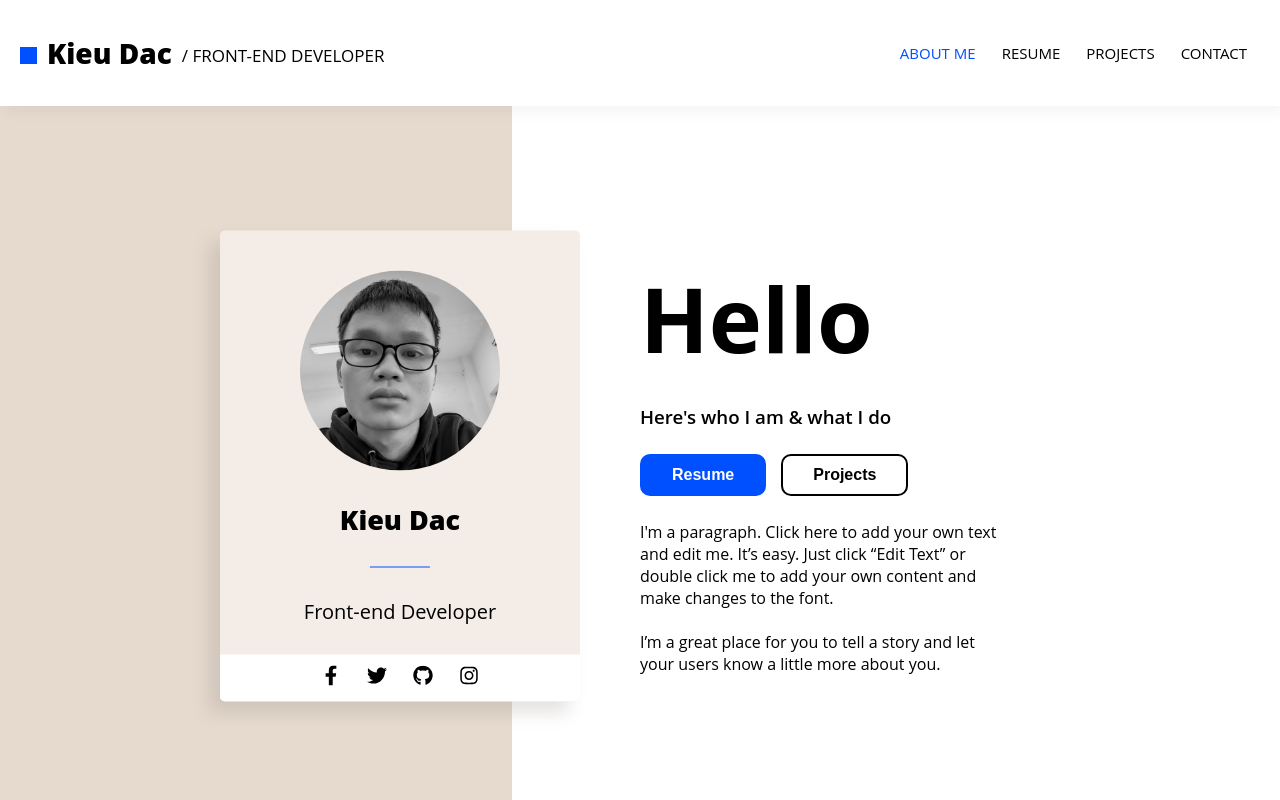
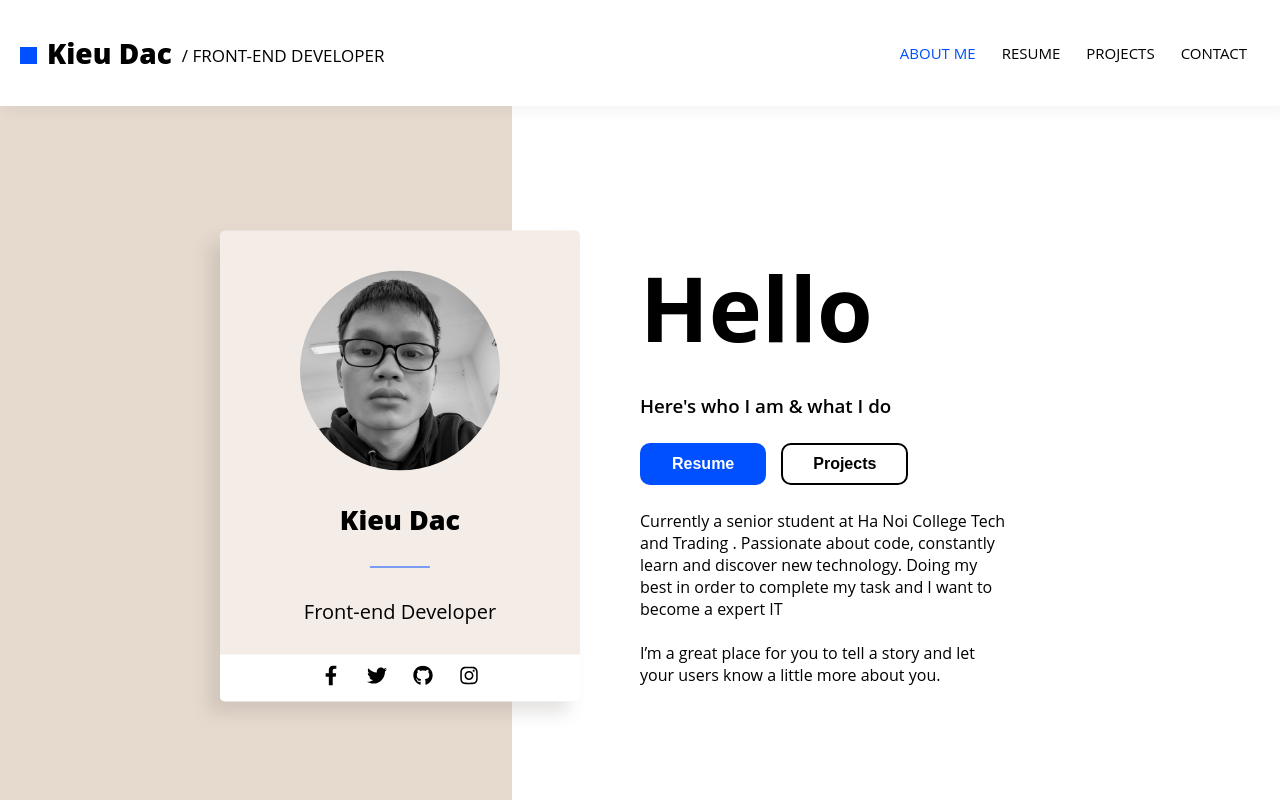
Before and after one commit to KieuDac201/personal-website, a React (Create React App) app: page / in a window 1280 px wide. Shown: the top 800 px of the page. Built offline with nearby package versions, Linux system fonts and the light colour scheme.

Commit message:
add animation

```diff
--- a/package.json
+++ b/package.json
@@ -8,6 +8,7 @@
     "@testing-library/jest-dom": "^5.11.10",
     "@testing-library/react": "^11.2.6",
     "@testing-library/user-event": "^12.8.3",
+    "framer-motion": "^4.1.4",
     "gh-pages": "^3.1.0",
     "react": "^17.0.2",
     "react-animated-css": "^1.2.1",
--- a/src/App.css
+++ b/src/App.css
@@ -13,6 +13,9 @@
 }
 html{
   font-family: 'Open Sans', sans-serif;
+}
+body{
+  background: rgb(244, 236, 230);
 }
 img{
   max-width: 100%;
--- /dev/null
+++ b/src/animation.js
@@ -0,0 +1,50 @@
+export const pageAnimation = {
+    hidden: {
+        scale: 1.01,
+        opacity: 0,
+    },
+    show: {
+        opacity: 1,
+        scale: 1,
+
+        transition: {
+            duration: 0.7,
+            when: "beforeChildren",
+            staggerChildren: 0.5,
+        },
+    },
+    exit: {
+        opacity: 0,
+        scale: 1.01,
+        transition: {
+            duration: 0.5,
+        },
+    },
+};
+
+export const titleAnim = {
+    hidden: { y: 200 },
+    show: {
+        y: -1,
+        transition: {
+            duration: 0.75,
+            ease: "easeOut",
+        },
+    },
+};
+
+export const fade = {
+    hidden: { opacity: 0 },
+    show: { opacity: 1, transition: { ease: "easeOut", duration: 0.75 } },
+};
+
+export const scrollReveal = {
+    hidden: { opacity: 0, scale: 1.2, transition: { duration: 0.5 } },
+    show: {
+        opacity: 1,
+        scale: 1,
+        transition: {
+            duration: 0.5,
+        },
+    },
+};
--- a/src/pages/About.js
+++ b/src/pages/About.js
@@ -3,11 +3,19 @@ import picProfile from "../assets/img/dac.jpg";
 import { FaFacebookF, FaTwitter, FaGithub, FaInstagram } from "react-icons/fa";
 import { Link } from "react-router-dom";
 import "../style/About.css";
-import { Animated } from "react-animated-css";
+import { pageAnimation } from "../animation";
+import { motion } from "framer-motion"
+
 
 const About = () => {
     return (
-        <section className="about">
+        <motion.div variants={pageAnimation}
+        initial="hidden"
+        animate="show"
+        exit="exit">
+        <section className="about"
+
+        >
             <div className="about-picture">
 
                     <div className="about-card">
@@ -65,9 +73,9 @@ const About = () => {
                     </Link>
                 </div>
                 <p>
-                    I'm a paragraph. Click here to add your own text and edit me. It’s
-                    easy. Just click “Edit Text” or double click me to add your own
-                    content and make changes to the font.
+                Currently a senior student at Ha Noi College Tech and Trading . Passionate about code,
+                constantly learn and discover new technology. Doing my best in
+                order to complete my task and I want to become a expert IT
           <br /> <br />
           I’m a great place for you to tell a story and let your users know a
           little more about you.
@@ -75,6 +83,7 @@ const About = () => {
             </div>
 
         </section>
+        </motion.div>
     );
 };
 export default About;
--- a/src/pages/Contact.js
+++ b/src/pages/Contact.js
@@ -1,7 +1,9 @@
 import React from "react";
 import '../style/Contact.css';
 import { useForm } from 'react-hook-form';
-    import { Animated } from "react-animated-css";
+import { pageAnimation } from "../animation";
+import { motion } from "framer-motion"
+
 
 const Contact = () => {
     const { register, handleSubmit, errors } = useForm(); // initialize the hook
@@ -10,8 +12,16 @@ const Contact = () => {
     };
 
     return (
-
-        <div className="contact">
+        <motion.div
+        variants={pageAnimation}
+        initial="hidden"
+        animate="show"
+        exit="exit">
+            <div className="contact"
+            variants={pageAnimation}
+                    initial="hidden"
+                    animate="show"
+                    exit="exit">
                 <div className="container">
                     <div className="title">Let's talk</div>
 
@@ -63,7 +73,7 @@ const Contact = () => {
                 </div>
 
             </div>
-
+        </motion.div>
     );
 };
 export default Contact;
--- a/src/pages/Error.js
+++ b/src/pages/Error.js
@@ -1,16 +1,29 @@
 import React from 'react'
 import { Link } from 'react-router-dom'
 import '../style/Error.css'
+import { pageAnimation } from "../animation";
+import { motion } from "framer-motion"
+
 
 function Error() {
     return (
-        <div className="error">
-            <h2>404</h2>
-            <h5>Page not found</h5>
-            <p>The Page you are looking for doesn't exit or an other error occurred</p>
-            <p>Go back <Link  to="/"> Home Page </Link> </p>
+        <motion.div
+        variants={pageAnimation}
+        initial="hidden"
+        animate="show"
+        exit="exit">
+            <div className="error"
+            variants={pageAnimation}
+                    initial="hidden"
+                    animate="show"
+                    exit="exit">
+                <h2>404</h2>
+                <h5>Page not found</h5>
+                <p>The Page you are looking for doesn't exit or an other error occurred</p>
+                <p>Go back <Link  to="/"> Home Page </Link> </p>
 
-        </div>
+            </div>
+        </motion.div>
     )
 }
 
--- a/src/pages/Project.js
+++ b/src/pages/Project.js
@@ -2,10 +2,16 @@ import React from 'react'
 import Card from '../components/Card'
 import dataCard from '../assets/dataCard'
 import '../style/Project.css'
-import { Animated } from "react-animated-css";
+import { pageAnimation } from "../animation";
+import { motion } from "framer-motion"
+
 
 const Project = () => {
     return (<>
+    <motion.div variants={pageAnimation}
+        initial="hidden"
+        animate="show"
+        exit="exit">
             <div className="project">
                     <div className="container">
                         <div className="title">Project</div>
@@ -17,6 +23,7 @@ const Project = () => {
                         </div>
                     </div>
             </div>
+        </motion.div>
     </>
     );
 }
--- a/src/pages/Resume.js
+++ b/src/pages/Resume.js
@@ -1,10 +1,17 @@
 import React from 'react'
 import '../style/Resume.css'
-import { Animated } from "react-animated-css";
+import { pageAnimation } from "../animation";
+import { motion } from "framer-motion"
+
 
 const Resume = () => {
     return (
-        <div className="resume">
+        <motion.div variants={pageAnimation}
+        initial="hidden"
+        animate="show"
+        exit="exit">
+        <div className="resume"
+        >
             <div className="container">
                 <div className="title">Resume</div>
                 <div className="resume-box">
@@ -55,6 +62,7 @@ const Resume = () => {
                 </div>
             </div>
         </div>
+        </motion.div>
     );
 }
 export default Resume;
--- a/src/style/About.css
+++ b/src/style/About.css
@@ -83,6 +83,7 @@
     flex-direction: column;
     justify-content: center;
     padding-right: 20px;
+    background-color: #fff;
   }
   .about-content h1{
     font-size: 90px;
```
Also changed, not shown: 1 other file (tests, documents, lock files or other folders). Lines whose indentation alone changed are shown as unchanged.
